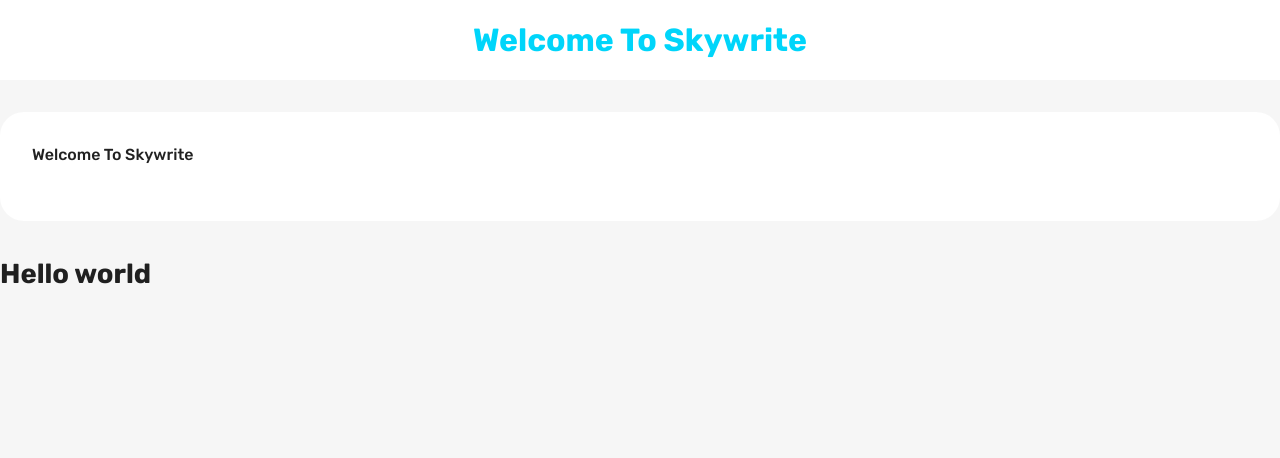
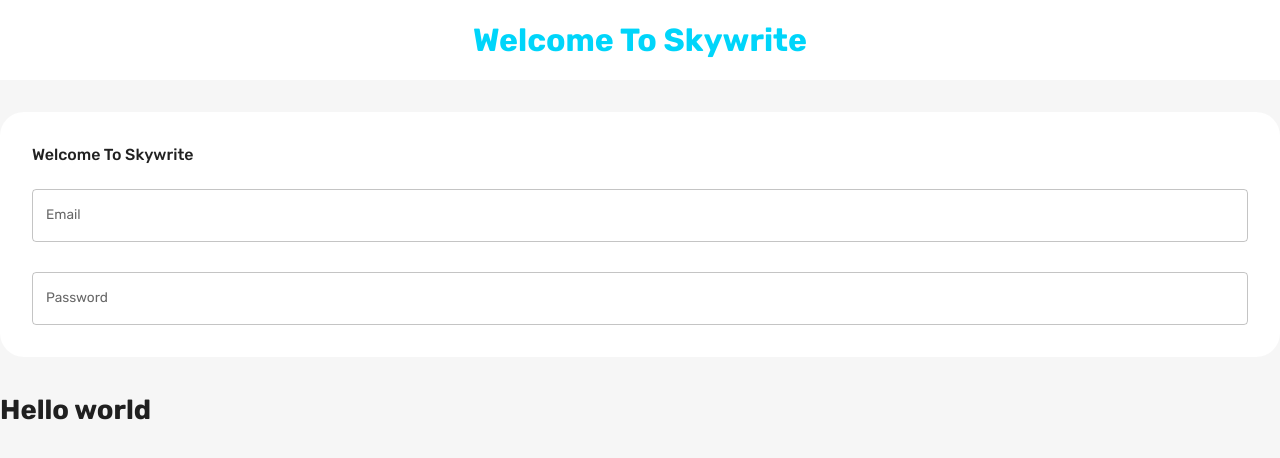
Before and after one commit to arslans-cipher/Skywrite, a React (Create React App) app in the folder client/: page / in a window 1280 px wide. Shown: the top 458 px of the page. Built offline with nearby package versions, Linux system fonts and the light colour scheme.

Commit message:
use formik, box, and dropzone components to create register and login fields

```diff
--- a/client/src/scenes/loginPage/Form.js
+++ b/client/src/scenes/loginPage/Form.js
@@ -51,6 +51,147 @@ const Form = () => {
   const isLogin = pageType === "login"
   const isRegister = pageType === "register"
 
+  const handleFormSubmit = async (values, onSubmitProps) => {
+
+  }
+  return <Formik
+    onSubmit={handleFormSubmit}
+    initialValues={isLogin ? initialValuesLogin : initialValuesRegister}
+    validationSchema={isLogin ? loginSchema : registerSchema}
+  >
+    {({
+      values,
+      errors,
+      touched,
+      handleBlur,
+      handleChange,
+      handleSubmit,
+      setFieldValue,
+      resetForm,
+    }) => (
+      <form onSubmit={handleSubmit}>
+        <Box
+          display="grid"
+          gap="30px"
+          gridTemplateColumns="repeat(4, minmax(0, 1fr))"
+          sx={{
+            "& > div": { gridColumn: isNonMobile ? undefined : "span 4" }
+          }}
+        >
+          {isRegister && (
+            <>
+              <TextField
+                label="First Name"
+                onBlur={handleBlur}
+                onChange={handleChange}
+                value={values.firstName}
+                name="firstName"
+                error={Boolean(touched.firstName) && Boolean(errors.firstName)}
+                helperText={touched.firstName && errors.firstName}
+                sx={{ gridColumn: "span 2" }}
+              />
+              <TextField
+                label="Last Name"
+                onBlur={handleBlur}
+                onChange={handleChange}
+                value={values.lastName}
+                name="lastName"
+                error={Boolean(touched.lastName) && Boolean(errors.lastName)}
+                helperText={touched.lastName && errors.lastName}
+                sx={{ gridColumn: "span 2" }}
+              />
+              <TextField
+                label="Race"
+                onBlur={handleBlur}
+                onChange={handleChange}
+                value={values.race}
+                name="race"
+                error={Boolean(touched.race) && Boolean(errors.race)}
+                helperText={touched.race && errors.race}
+                sx={{ gridColumn: "span 4" }}
+              />
+              <TextField
+                label="Location"
+                onBlur={handleBlur}
+                onChange={handleChange}
+                value={values.location}
+                name="location"
+                error={Boolean(touched.location) && Boolean(errors.location)}
+                helperText={touched.location && errors.location}
+                sx={{ gridColumn: "span 4" }}
+              />
+              <TextField
+                label="Occupation"
+                onBlur={handleBlur}
+                onChange={handleChange}
+                value={values.occupation}
+                name="location"
+                error={Boolean(touched.occupation) && Boolean(errors.occupation)}
+                helperText={touched.occupation && errors.occupation}
+                sx={{ gridColumn: "span 4" }}
+              />
+              <Box
+                gridColumn="span 4"
+                border={`1px solid ${palette.neutral.medium}`}
+                borderRadius="5px"
+                p="1rem"
+              >
+                <Dropzone
+                  acceptedFiles=".jpg,.jpeg,.png"
+                  multiple={false}
+                  onDrop={(acceptedFiles) =>
+                    setFieldValue("picture", acceptedFiles[0])
+                  }
+                >
+                  {({ getRootProps, getInputProps }) => (
+                    <Box
+                      {...getRootProps()}
+                      border={`2px dashed ${palette.primary.main}`}
+                      p="1rem"
+                      sx={{ "&:hover": { cursor: "pointer" } }}
+                    >
+                      <input {...getInputProps()} />
+                      {!values.picture ? (
+                        <p>Add Picture Here</p>
+                      ) : (
+                        <FlexBetween>
+                          <Typography>{values.picture.name}</Typography>
+                          <EditOutlinedIcon />
+                        </FlexBetween>
+                      )}
+                    </Box>
+                  )}
+                </Dropzone>
+              </Box>
+            </>
+          )}
+          <TextField
+            label="Email"
+            onBlur={handleBlur}
+            onChange={handleChange}
+            value={values.email}
+            name="email"
+            error={Boolean(touched.email) && Boolean(errors.email)}
+            helperText={touched.email && errors.email}
+            sx={{ gridColumn: "span 4" }}
+          />
+          <TextField
+            label="Password"
+            type="password"
+            onBlur={handleBlur}
+            onChange={handleChange}
+            value={values.password}
+            name="password"
+            error={Boolean(touched.password) && Boolean(errors.password)}
+            helperText={touched.password && errors.password}
+            sx={{ gridColumn: "span 4" }}
+          />
+        </Box>
+      </form>
+    )}
+
+  </Formik>
+
 }
 
 export default Form
```
